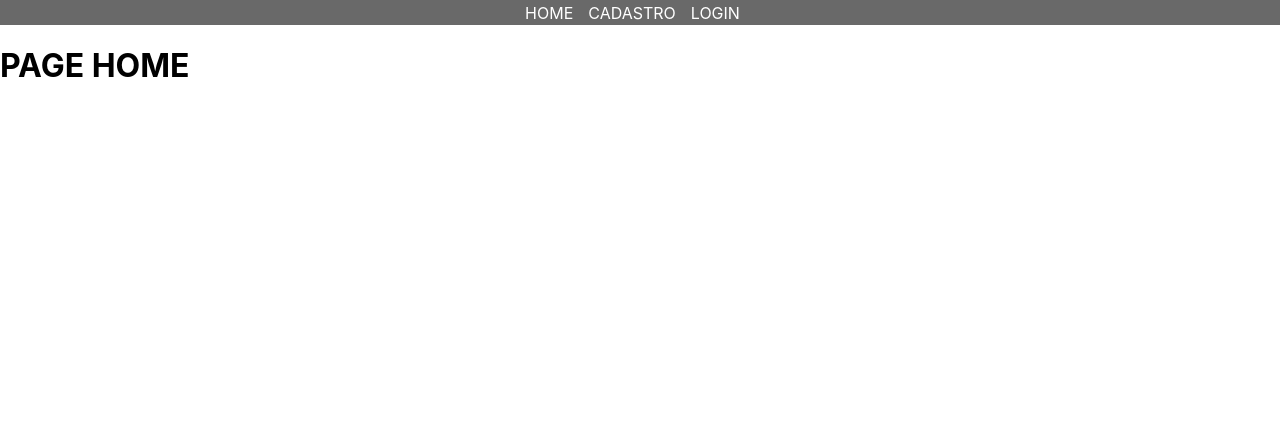
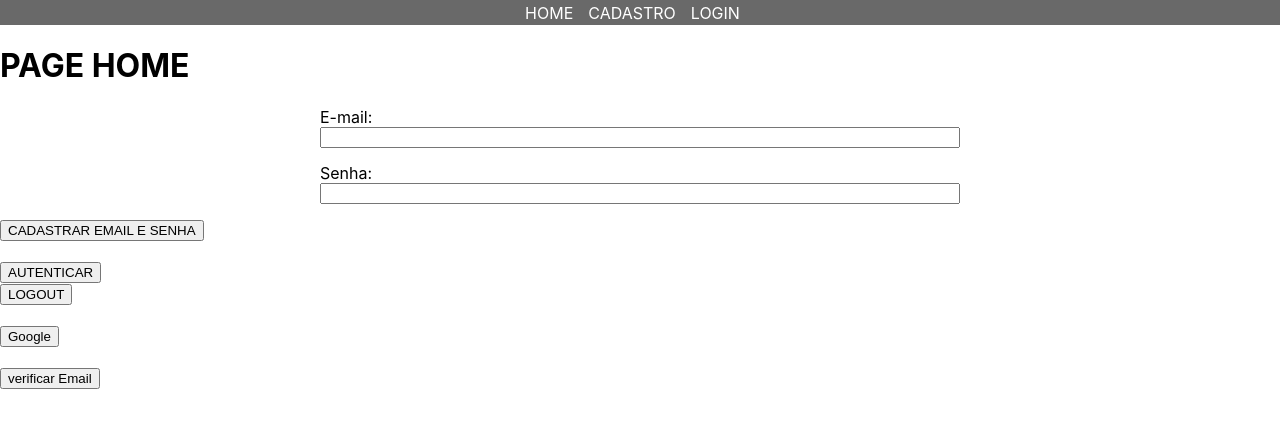
Before and after one commit to duartecs/Formulario_React, a React (Create React App) app: page / in a window 1280 px wide. Shown: the top 428 px of the page. Built offline with nearby package versions, Linux system fonts and the light colour scheme.

Commit message:
Iplementação da conexão com o firebase

```diff
--- a/package.json
+++ b/package.json
@@ -7,6 +7,7 @@
     "@testing-library/react": "^9.5.0",
     "@testing-library/user-event": "^7.2.1",
     "axios": "^0.20.0",
+    "firebase": "^8.0.0",
     "react": "^16.13.1",
     "react-dom": "^16.13.1",
     "react-router-dom": "^5.2.0",
--- /dev/null
+++ b/src/Components/Authenticate.js
@@ -0,0 +1,125 @@
+import React, { useState } from "react";
+import Form from "../Components/Form";
+import firebaseApp from "../Util/Firebase";
+import firebase from 'firebase/app';
+import 'firebase/auth';
+
+const valoresLogin = {
+  email: "",
+  senha: "",
+};
+
+const Authenticate = (props) => {
+  const [valores, setValores] = useState(valoresLogin);
+  const onChange = (ev) => {
+    //extrair os valores dos inputs
+    const { name, value } = ev.target;
+
+    //setar os novos valores do state
+    setValores({ ...valores, [name]: value });
+  };
+
+  const cadastrar = () => {
+    //registrar email e senha
+    firebaseApp
+      .auth()
+      .createUserWithEmailAndPassword(valores.email, valores.senha)
+      .then((response) => {
+        console.log(response.user.email);
+        console.log(response.user.displayName);
+        console.log(response.user.emailVerified);
+        console.log(response.user.uid);
+      })
+      .catch((err) => {
+        console.log(err);
+      });
+  };
+
+  const autenticar = () => {
+    firebaseApp
+      .auth()
+      .signInWithEmailAndPassword(valores.email, valores.senha)
+      .then((response) => {
+        console.log(response);
+      })
+      .catch((err) => {
+        console.log(err);
+      });
+  };
+
+  const logout = () => {
+    firebaseApp
+      .auth()
+      .signOut()
+      .then((response) => {
+        console.log(response);
+      })
+      .catch((err) => {
+        console.log(err);
+      });
+  };
+
+  const Google = () => {
+    var provider = new firebase.auth.GoogleAuthProvider();
+    firebaseApp
+      .auth()
+      .signInWithPopup(provider)
+      .then((response) => {
+        console.log(response);
+        var token = response.credential.accessToken;
+        console.log(token);
+      })
+      .catch((err) => {
+        console.log(err);
+      });
+  };
+
+  const verificarEmail = () => {
+    var actionCodeSettings = {
+      url: 'http://localhost:3000/login',
+      handleCodeInApp: false,
+    };
+    firebase.auth().currentUser.sendEmailVerification(actionCodeSettings)
+    .then(()=> {
+        console.log("email enviado")
+      })
+      .catch((error) => {
+        console.log(error);
+      });
+  }
+
+  return (
+    <>
+      <Form
+        name={"email"}
+        type={"email"}
+        onChange={onChange}
+        value={valores.email}
+        onSubmit={cadastrar}
+        text={"E-mail:"}
+      />
+      <Form
+        name={"senha"}
+        type={"password"}
+        onChange={onChange}
+        value={valores.senha}
+        onSubmit={cadastrar}
+        text={"Senha:"}
+      />
+      <button onClick={cadastrar}>CADASTRAR EMAIL E SENHA</button>
+      <br />
+      <br />
+      <button onClick={autenticar}>AUTENTICAR</button>
+      <br />
+      <button onClick={logout}>LOGOUT</button>
+      <br />
+      <br />
+      <button onClick={Google}>Google</button>
+      <br />
+      <br />
+      <button onClick={verificarEmail}>verificar Email</button>
+    </>
+  );
+};
+
+export default Authenticate;
--- /dev/null
+++ b/src/Util/Firebase.js
@@ -0,0 +1,17 @@
+import firebase from 'firebase/app';
+
+
+const firebaseConfig = {
+    apiKey: "AIzaSyA35wnkTg88bVWSIm2m6spPFPZFpOnQMIo",
+    authDomain: "projeto01-c3177.firebaseapp.com",
+    databaseURL: "https://projeto01-c3177.firebaseio.com",
+    projectId: "projeto01-c3177",
+    storageBucket: "projeto01-c3177.appspot.com",
+    messagingSenderId: "402659991888",
+    appId: "1:402659991888:web:f8a9ca69712c781e534c55"
+  };
+
+  // Initialize Firebase
+  const firebaseImpl = firebase.initializeApp(firebaseConfig);
+
+  export default firebaseImpl;
--- a/src/pages/Home.js
+++ b/src/pages/Home.js
@@ -1,11 +1,13 @@
 import React from "react";
 import NavBar from "../Components/NavBar";
+import Authenticate from "../Components/Authenticate"
 
 const PagesHome = (props) => {
   return (
     <div>
       <NavBar />
       <h1>PAGE HOME</h1>
+      <Authenticate />
     </div>
   );
 };
--- a/src/pages/Login.js
+++ b/src/pages/Login.js
@@ -8,7 +8,7 @@ import axios from "axios";
 
 const valoresLogin = {
   login: "",
-  senha: "",
+  senha: ""
 };
 
 var count = 0;
```
Also changed, not shown: 1 other file (tests, documents, lock files or other folders).
